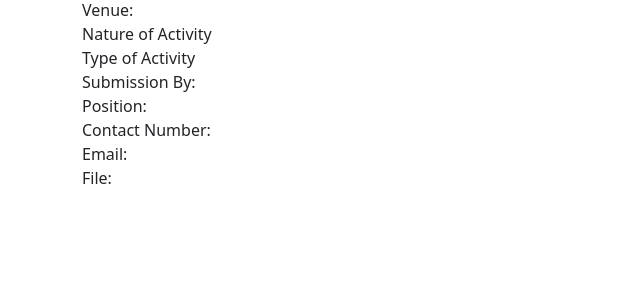
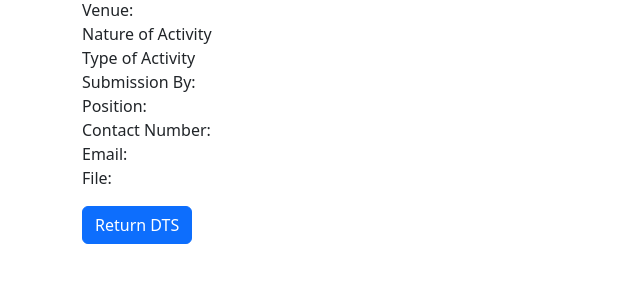
Before and after one commit to kfcampit/LBYCPG2-FinalProject, a PHP site: page /view.php?id=1 in a window 1280 px wide. Shown: the part 316-616 px from the top of the page, without its empty margins (0-640 px from the left). Run offline with PHP 8.4, Linux system fonts and the light colour scheme; data that the repository does not hold is empty.

Commit message:
Update view.php

```diff
--- a/view.php
+++ b/view.php
@@ -79,9 +79,10 @@
                     echo "Email: " . $email . " " . "<br>";
                     echo "File: " . $file . " " . "<br>";
                 }
-        ?>
-        </tbody>
-        </table>
+            ?>
+            </tbody>
+            </table>
+        <a class = 'btn btn-primary' href = 'dts.php'> Return DTS </a>
     </body>
 </html>
 
```
